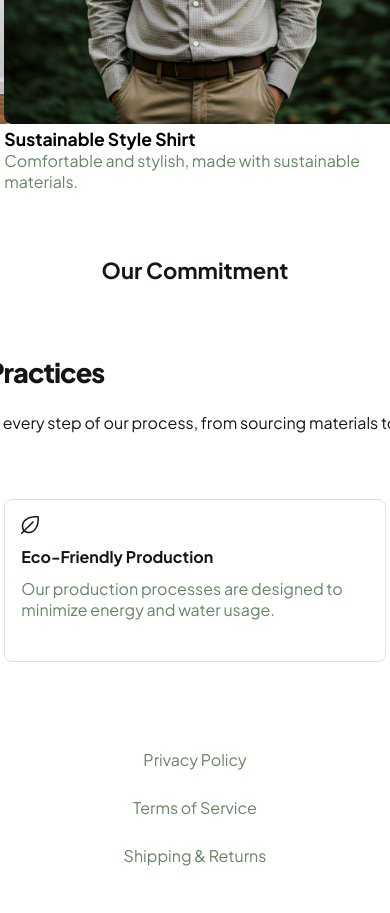
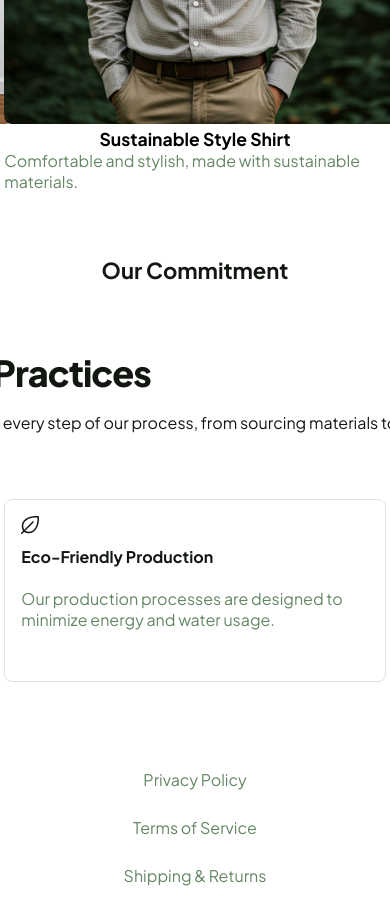
Before and after one commit to odettegallo/M3ABP-AE1.v01, a plain HTML site: page index.html in a window 390 px wide. Shown: the part 1060-1973 px from the top of the page. Drawn offline with Linux system fonts and the light colour scheme.

Commit message:
página semiresponsive

```diff
--- a/css/antonio.css
+++ b/css/antonio.css
@@ -130,8 +130,25 @@
 }
 
 @media (max-width: 700px) {
-.our-commitment, .contenedortitulo h3{
+.our-commitment {
     font-size: 1.7em;
     text-align: center;
 }
+h3 {
+        font-size: 1.7em;
+        text-align: center;
+    }
+    .bienvenida, .productos {
+        margin: 10px;
+        padding: 0 5vw;
+    }
+.card p {
+        width: 98vw;
+        max-width: 100%;
+        height: 100%;
+        object-fit: contain;
+        margin: 10px auto;
+        display: flexbox;
+
+    }
 }
```
